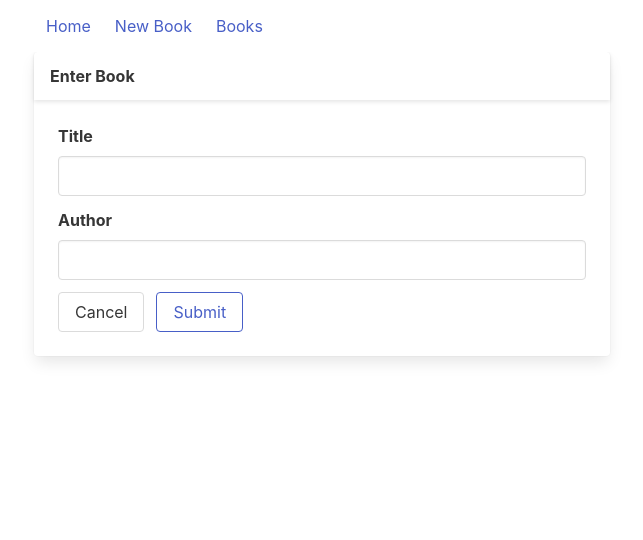
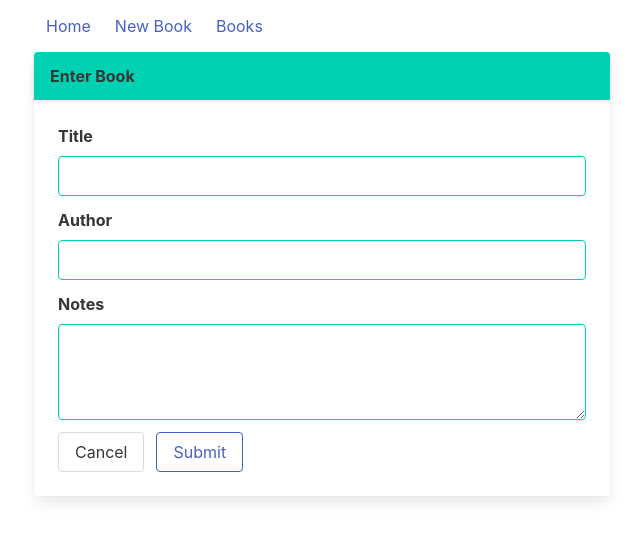
Before and after one commit to gd8/booklanes, a React (Create React App) app: page /new in a window 1280 px wide. Shown: the top 540 px of the page, without its empty margins (30-673 px from the left). Built offline with nearby package versions, Linux system fonts and the light colour scheme; the HTML template or start-up script is replaced by a standard one.

Commit message:
add notes section

```diff
--- a/src/book-detail/book-detail.jsx
+++ b/src/book-detail/book-detail.jsx
@@ -50,6 +50,7 @@ export class BookDetail extends Component {
     const statusColorMap = { 0: 'is-info', 1: 'is-primary', 2: 'is-success' };
     const statusTextMap = { 0: 'To Read', 1: 'Reading', 2: 'Read' };
     return this.state.isEditing ? (
+      <section className='section'>
         <BookForm
           title='Edit Book'
           book={book}
@@ -57,17 +58,19 @@ export class BookDetail extends Component {
           cancel={this.cancel.bind(this)}
           confirm={this.deleteBook.bind(this)}
         />
+      </section>
     ) : (
+      <section className='section'>
         <div className='card book-card'>
-        <header className='card-header'>
-          <p className='card-header-title'>Book Detail</p>
+          <header className='card-header has-background-primary'>
+            <p className='card-header-title'>{book.title}</p>
             <span className={`tag m-2 is-light ${statusColorMap[book.status]}`}>
               {statusTextMap[book.status]}
             </span>
           </header>
           <div className='card-content'>
-          <span className='title has-text-weight-bold'>{book.title} </span>
-          <span className='subtitle'>{book.author} </span>
+            <span className='subtitle'>By {book.author}</span>
+            <p className='notes'>{book.notes}</p>
           </div>
           <footer className='book-card-footer card-footer'>
             <div className='field is-grouped'>
@@ -90,6 +93,7 @@ export class BookDetail extends Component {
             </div>
           </footer>
         </div>
+      </section>
     );
   }
 }
--- a/src/shared/book-form.jsx
+++ b/src/shared/book-form.jsx
@@ -5,7 +5,8 @@ export class BookForm extends Component {
     super(props);
     const title = this.props.book?.title || '';
     const author = this.props.book?.author || '';
-    this.state = { title, author };
+    const notes = this.props.book?.notes || '';
+    this.state = { title, author, notes };
   }
 
   onChange(event) {
@@ -16,8 +17,9 @@ export class BookForm extends Component {
     event.preventDefault();
     const author = this.state.author;
     const title = this.state.title;
-    this.props.onSubmit({ author, title });
-    this.setState({ title: '', author: '' });
+    const notes = this.state.notes;
+    this.props.onSubmit({ author, title, notes });
+    this.setState({ title: '', author: '', notes: '' });
   }
 
   cancel(event) {
@@ -28,8 +30,8 @@ export class BookForm extends Component {
   render() {
     const title = this.props.title || 'Enter Book';
     return (
-      <div className='card book-card '>
-        <header className='card-header'>
+      <div className='card book-card'>
+        <header className='card-header has-background-primary'>
           <p className='card-header-title'>{title}</p>
         </header>
         <div className='card-content'>
@@ -40,7 +42,7 @@ export class BookForm extends Component {
                 <input
                   type='text'
                   name='title'
-                  className='input'
+                  className='input is-primary'
                   value={this.state.title}
                   onChange={this.onChange.bind(this)}
                 />
@@ -51,8 +53,19 @@ export class BookForm extends Component {
               <input
                 type='text'
                 name='author'
-                className='input'
+                className='input is-primary'
                 value={this.state.author}
+                onChange={this.onChange.bind(this)}
+              />
+            </div>
+            <div className='field'>
+              <label className='label'>Notes</label>
+              <textarea
+                type='text'
+                name='notes'
+                className='textarea is-primary'
+                rows='3'
+                value={this.state.notes}
                 onChange={this.onChange.bind(this)}
               />
             </div>
```
Lines whose indentation alone changed are shown as unchanged.
